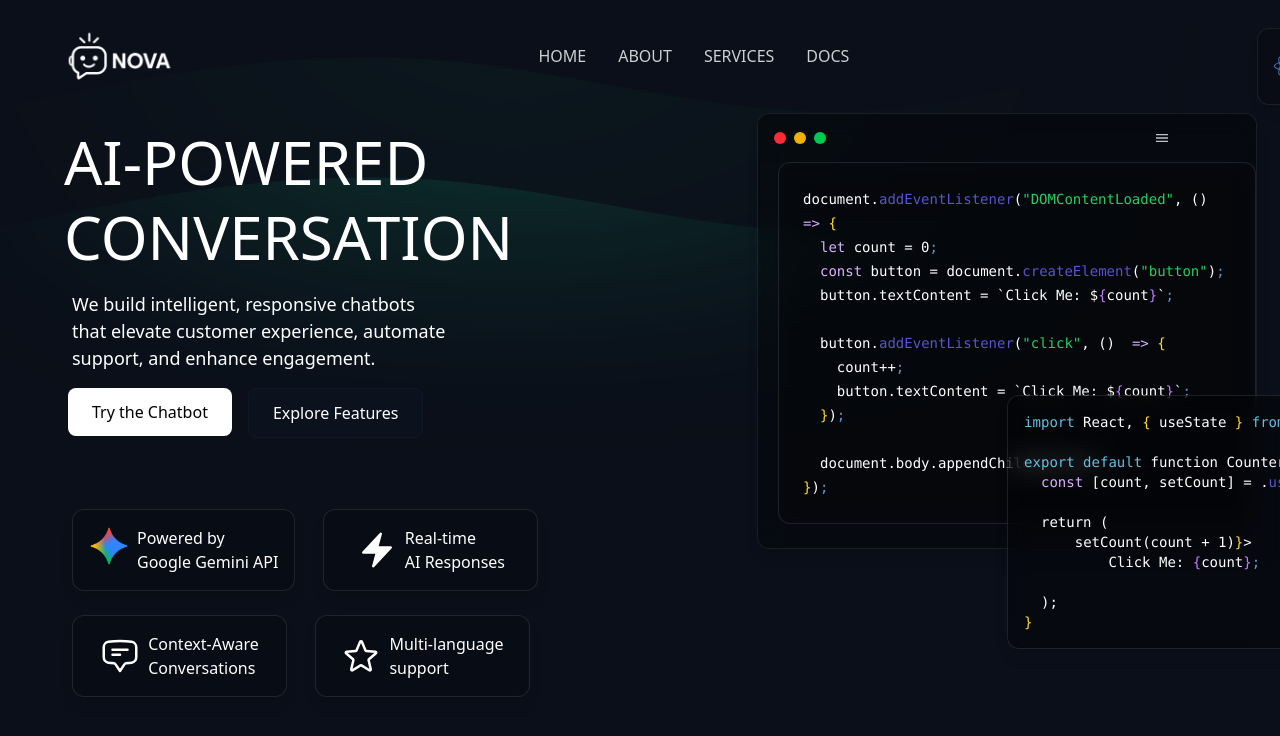
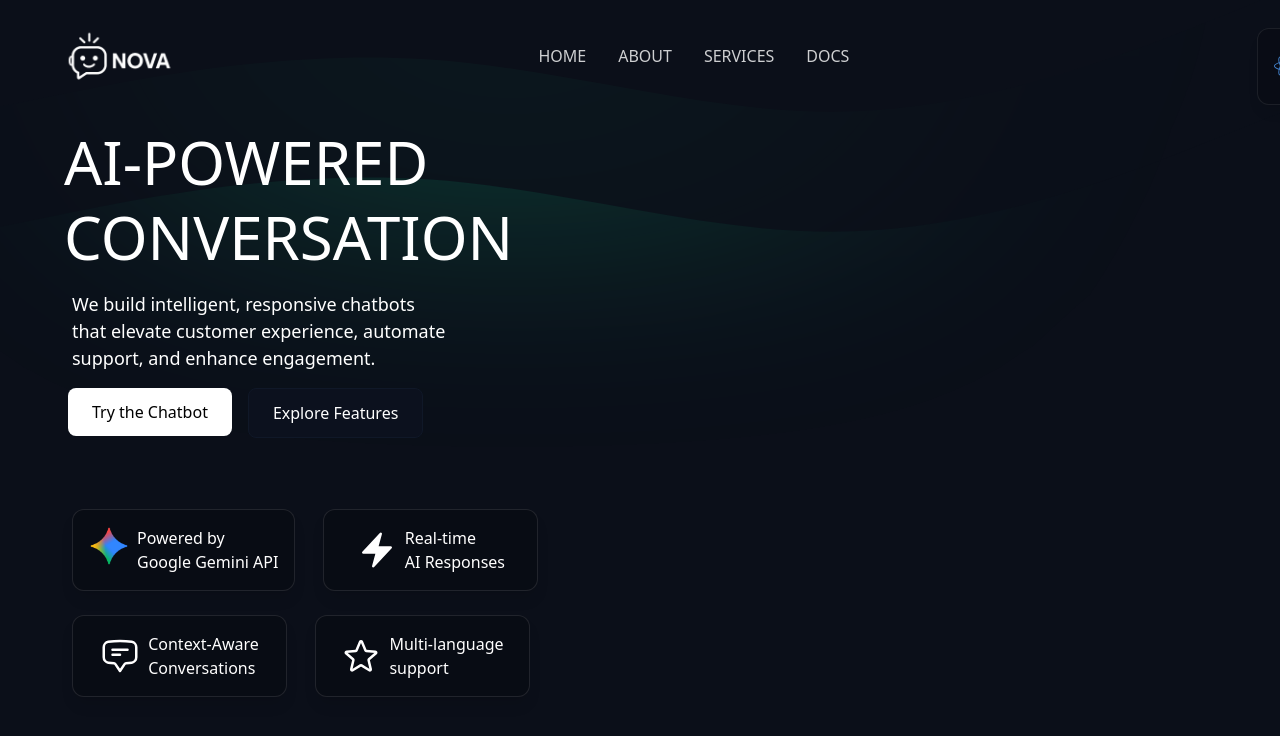
Before and after one commit to nitin102005/AI-Chatbot-NOVA-, a React app: page / in a window 1280 px wide. Shown: the top 736 px of the page. Built offline with nearby package versions, Linux system fonts and the light colour scheme; the HTML template or start-up script is replaced by a standard one.

Commit message:
Update index.css

```diff
--- a/src/index.css
+++ b/src/index.css
@@ -7,6 +7,19 @@
 
 .scrollbar::-webkit-scrollbar{
   display:none;
+}
+@keyframes fadeUp {
+  from { opacity: 0; transform: translateY(16px); }
+  to { opacity: 1; transform: translateY(0); }
+}
+.fade-in { animation: fadeUp 600ms ease-out both; }
+.fade-in-1 { animation: fadeUp 700ms ease-out both 70ms; }
+.fade-in-2 { animation: fadeUp 800ms ease-out both 120ms; }
+.fade-in-3 { animation: fadeUp 900ms ease-out both 180ms; }
+
+/* Accessibility: disable animations for reduced motion users */
+@media (prefers-reduced-motion: reduce) {
+  .fade-in, .fade-in-1, .fade-in-2, .fade-in-3 { animation: none !important; }
 }
 
 .loader hr {
@@ -24,6 +37,7 @@
   background-size: 200% 100%;
   animation: shimmer 2.5s infinite;
 }
+
 
 
 /* Modern iPhones and similar widths */
```
